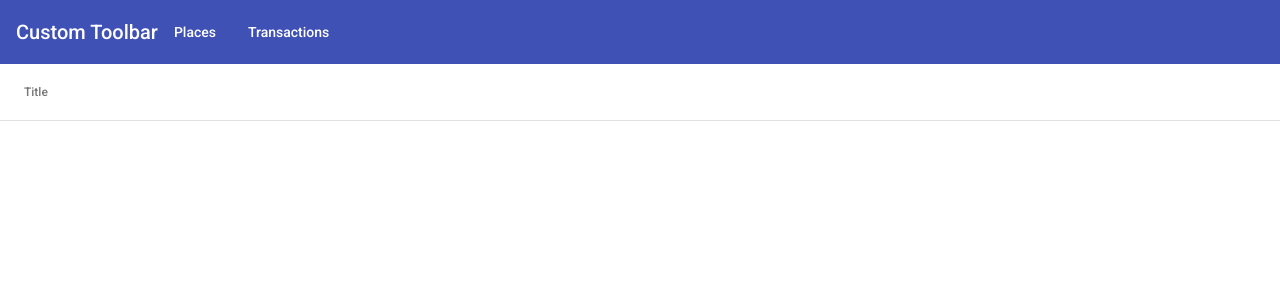
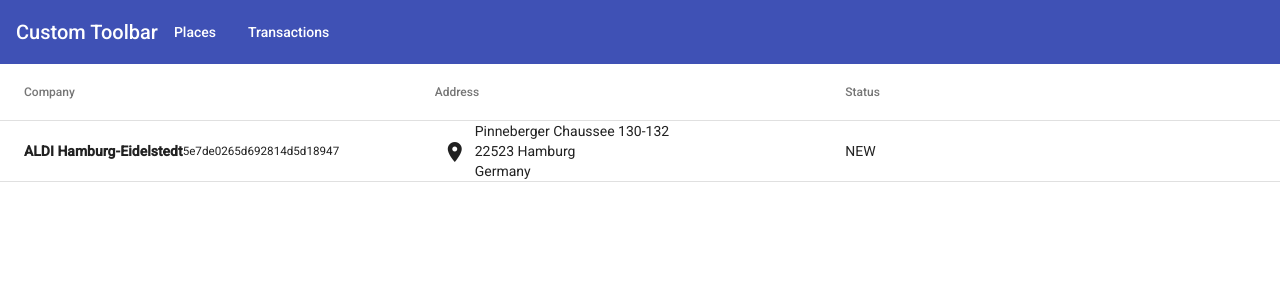
Before and after one commit to djuerges/co-fund-admin-frontend, an Angular app: page /places in a window 1280 px wide. Shown: the top 300 px of the page. Built offline with nearby package versions, Linux system fonts and the light colour scheme; no server answers.

Commit message:
places list

```diff
--- a/src/app/material/material.module.ts
+++ b/src/app/material/material.module.ts
@@ -2,10 +2,12 @@
 import { MatTableModule } from '@angular/material/table';
 import { MatToolbarModule } from '@angular/material/toolbar';
 import { MatButtonModule } from '@angular/material/button';
+import { MatIconModule } from '@angular/material/icon';
 
 @NgModule({
   exports: [
     MatButtonModule,
+    MatIconModule,
     MatTableModule,
     MatToolbarModule
   ]
--- /dev/null
+++ b/src/app/places/place-link.pipe.ts
@@ -0,0 +1,12 @@
+import { Pipe, PipeTransform } from '@angular/core';
+import { Place } from './place';
+
+@Pipe({
+  name: 'placeLink'
+})
+export class PlaceLinkPipe implements PipeTransform {
+
+  transform(value: Place): string {
+    return `https://www.google.com/maps/place/?q=place_id:${value.placeId}`;
+  }
+}
--- a/src/app/places/place.service.ts
+++ b/src/app/places/place.service.ts
@@ -1,7 +1,7 @@
 import { Injectable } from '@angular/core';
 import { HttpClient } from '@angular/common/http';
 import { Place } from './place';
-import { Observable } from 'rxjs';
+import { Observable, of } from 'rxjs';
 
 @Injectable({
   providedIn: 'root'
@@ -11,6 +11,17 @@
   constructor(private http: HttpClient) { }
 
   getAll(): Observable<Place[]> {
-    return this.http.get<Place[]>('/api/admin/places');
+    return of([{
+      id: '5e7de0265d692814d5d18947',
+      placeId: 'ChIJ82Bjx--GsUcRKwu44T33nT0',
+      company: 'ALDI Hamburg-Eidelstedt',
+      address: 'Pinneberger Chaussee 130-132',
+      zip: '22523',
+      city: 'Hamburg',
+      country: 'Germany',
+      created: null,
+      status: 'NEW'
+    }]);
+    //return this.http.get<Place[]>('/api/admin/places');
   }
 }
--- a/src/app/places/place.ts
+++ b/src/app/places/place.ts
@@ -5,6 +5,7 @@
   address: string;
   zip: string;
   city: string;
+  country: string;
   created: Date;
   status: string;
 }
--- a/src/app/places/places-list/places-list.component.html
+++ b/src/app/places/places-list/places-list.component.html
@@ -1,9 +1,33 @@
 <mat-table [dataSource]="data$ | async">
 
-  <!-- Title Definition -->
+  <!-- Company Definition -->
   <ng-container matColumnDef="company">
-    <mat-header-cell *matHeaderCellDef> Title </mat-header-cell>
-    <mat-cell *matCellDef="let row"> {{row.company}} </mat-cell>
+    <mat-header-cell *matHeaderCellDef>Company</mat-header-cell>
+    <mat-cell *matCellDef="let row">
+      <strong>{{row.company}}</strong><br>
+      <small>{{row.id}}</small>
+    </mat-cell>
+  </ng-container>
+
+  <!-- Address Definition -->
+  <ng-container matColumnDef="address">
+    <mat-header-cell *matHeaderCellDef>Address</mat-header-cell>
+    <mat-cell *matCellDef="let row">
+
+      <a mat-icon-button [attr.href]="row | placeLink" target="_blank">
+        <mat-icon>place</mat-icon>
+      </a>
+
+      {{row.address}}<br>
+      {{row.zip}} {{row.city}}<br>
+      {{row.country}}
+    </mat-cell>
+  </ng-container>
+
+  <!-- Status Definition -->
+  <ng-container matColumnDef="status">
+    <mat-header-cell *matHeaderCellDef>Status</mat-header-cell>
+    <mat-cell *matCellDef="let row">{{row.status}}</mat-cell>
   </ng-container>
 
   <!-- Header and Row Declarations -->
--- a/src/app/places/places-list/places-list.component.ts
+++ b/src/app/places/places-list/places-list.component.ts
@@ -11,7 +11,7 @@
 })
 export class PlacesListComponent implements OnInit {
 
-  readonly columns: string[] = ['company'];
+  readonly columns: string[] = ['company', 'address', 'status'];
 
   data$: Observable<Place[]>;
 
--- a/src/app/places/places.module.ts
+++ b/src/app/places/places.module.ts
@@ -3,9 +3,10 @@
 import { PlacesListComponent } from './places-list/places-list.component';
 import { MaterialModule } from '../material/material.module';
 import { HttpClientModule } from '@angular/common/http';
+import { PlaceLinkPipe } from './place-link.pipe';
 
 @NgModule({
-  declarations: [PlacesListComponent],
+  declarations: [PlacesListComponent, PlaceLinkPipe],
   imports: [
     CommonModule,
     HttpClientModule,
```
Also changed, not shown: 1 other file (tests, documents, lock files or other folders).
